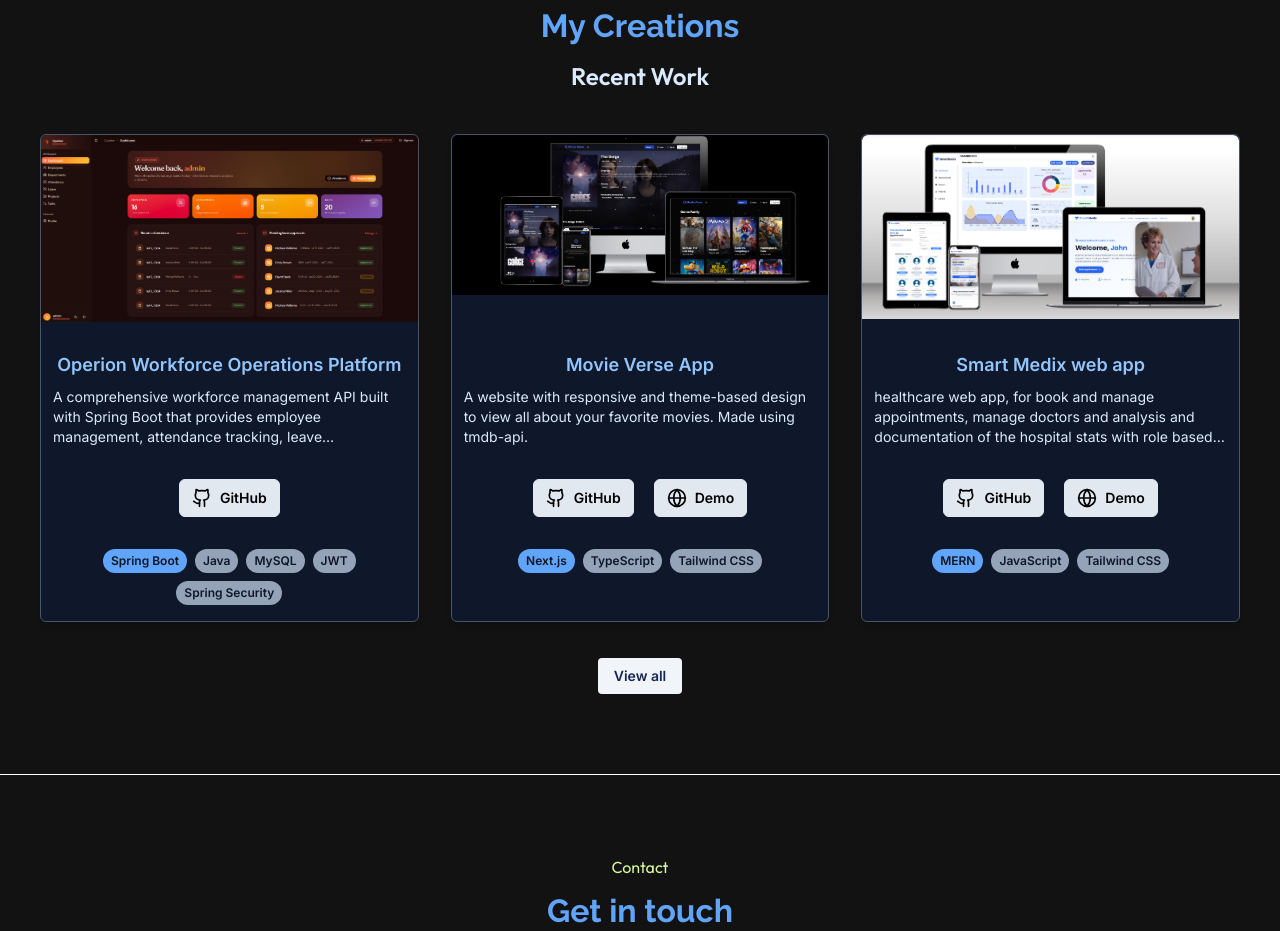
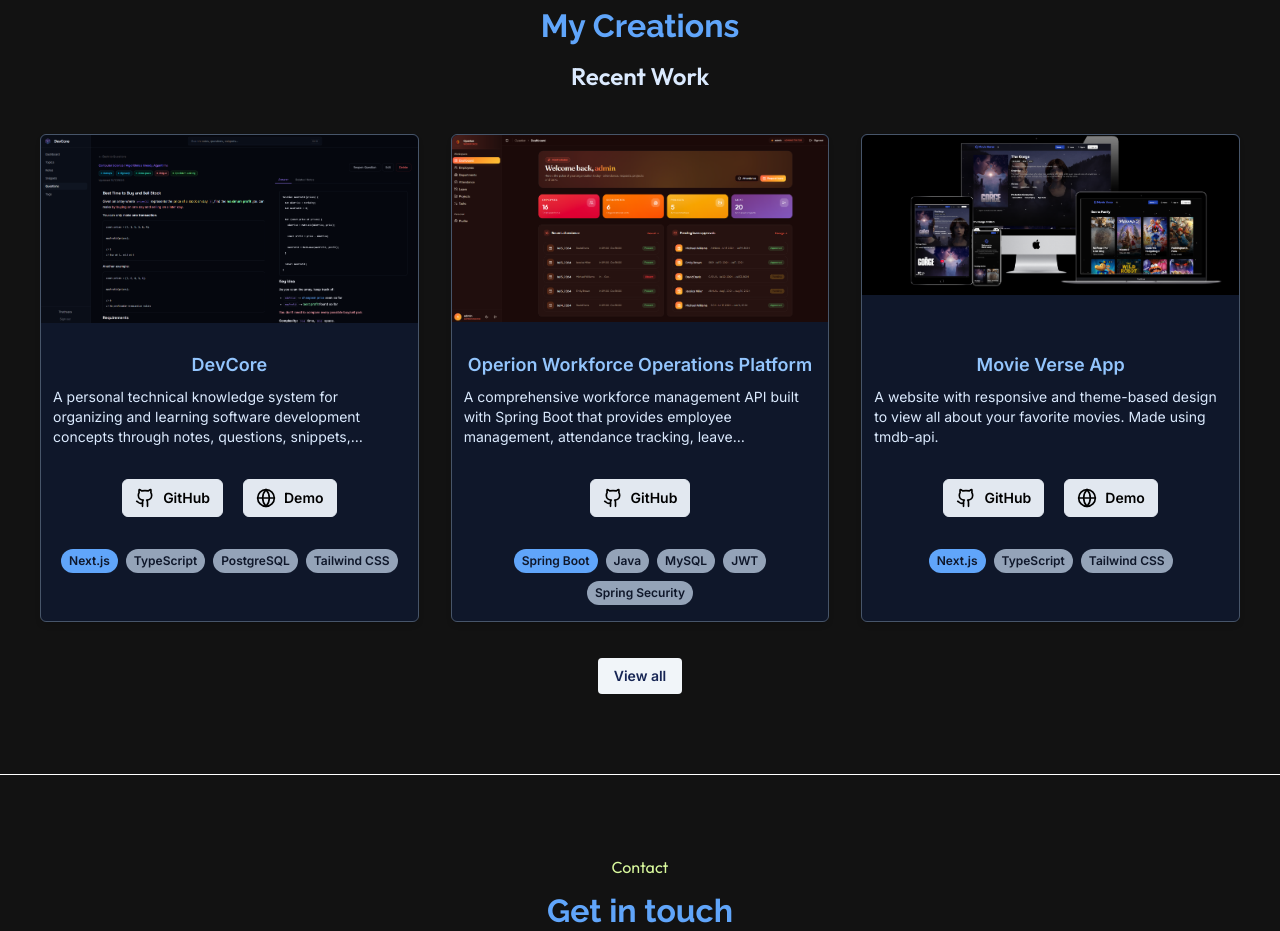
Before and after one commit to thathsaraDinu/portfolio-nextjs, a Next.js app: page / in a window 1280 px wide. Shown: the part 3460-4391 px from the top of the page. Built offline with nearby package versions, Linux system fonts and the light colour scheme.

Commit message:
update projects

```diff
--- a/src/components/projects.tsx
+++ b/src/components/projects.tsx
@@ -12,6 +12,16 @@ const Projects: React.FC = () => {
 
   const allProjects = [
     {
+      name: "DevCore",
+      description:
+        "A personal technical knowledge system for organizing and learning software development concepts through notes, questions, snippets, resources, and mistakes.",
+      html_url: "/images/devcore.png",
+      techs: ["TypeScript", "PostgreSQL", "Tailwind CSS"],
+      technology: "Next.js",
+      githubUrl: "https://github.com/thathsaraDinu/devcore",
+      webUrl: "https://devcorelab.vercel.app/",
+    },
+    {
       name: "Operion Workforce Operations Platform",
       description:
         "A comprehensive workforce management API built with Spring Boot that provides employee management, attendance tracking, leave management, project management, and task management capabilities.",
@@ -25,8 +35,7 @@ const Projects: React.FC = () => {
       name: "Movie Verse App",
       description:
         "A website with responsive and theme-based design to view all about your favorite movies. Made using tmdb-api.",
-      html_url:
-        "/images/movieverse.png",
+      html_url: "/images/movieverse.png",
       techs: ["TypeScript", "Tailwind CSS"],
       technology: "Next.js",
       githubUrl: "https://github.com/thathsaraDinu/Movie-verse-web-app",
@@ -50,8 +59,7 @@ const Projects: React.FC = () => {
       html_url: "/images/atlaso.png",
       techs: ["JavaScript", "Tailwind CSS"],
       technology: "Vite + React",
-      githubUrl:
-        "https://github.com/thathsaraDinu/atlaso-web-app",
+      githubUrl: "https://github.com/thathsaraDinu/atlaso-web-app",
       webUrl: "https://atlaso-web.netlify.app/",
     },
     {
@@ -70,8 +78,7 @@ const Projects: React.FC = () => {
       name: "Shopiflow shopping mall web app",
       description:
         "A fully responsive web app for shopping mall management with virtual queue for customers, product management, promotion management and shop management.",
-      html_url:
-        "/images/shopiflow.png",
+      html_url: "/images/shopiflow.png",
       techs: ["JavaScript", "Tailwind CSS"],
       technology: "MERN",
       githubUrl:
```
Also changed, not shown: public/images/devcore.png (added).
